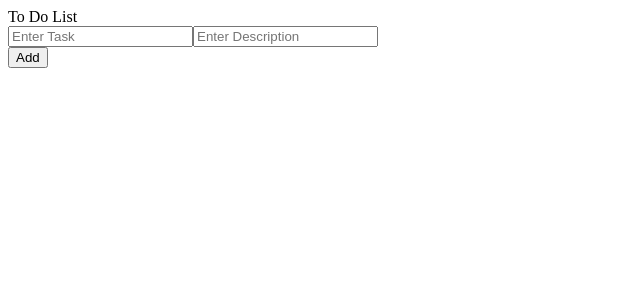
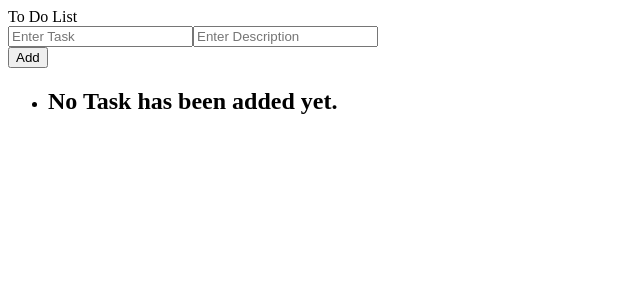
Before and after one commit to sarmadhamdani02/To-Do-App, a Next.js app: page / in a window 1280 px wide. Shown: the top 300 px of the page, without its empty margins (0-640 px from the left). Built offline with nearby package versions, Linux system fonts and the light colour scheme.

Commit message:
added more funcitonality

```diff
--- a/app/globals.css
+++ b/app/globals.css
@@ -67,3 +67,38 @@ button:hover{
 button:active{
   background-color: #4503b0;
 }
+
+.tasks-div{
+  margin: 20px 40px;
+  padding: 20px 40px;
+  border: 1px solid #4503b0;
+  border-radius: 15px;
+  transition: 200ms;
+  color: #111111;
+}
+
+.tasks-div:hover{
+  outline: 2px solid #4503b0;
+}
+
+.task{
+  display: flex;
+  justify-content: space-around;
+  color: #111111;
+  margin: 10px 0;
+  padding: 10px 0;
+  border-radius: 10px;
+}
+
+.task h1{
+  font-weight: 600;
+  color: #222222;
+}
+
+.task h3{
+  color: #555555;
+}
+
+.task:nth-child(2n){
+  background-color: #4503b021;
+}
--- a/app/page.js
+++ b/app/page.js
@@ -1,16 +1,33 @@
 "use client"
 
 import { assetPrefix } from '@/next.config';
-import React, { useState } from 'react'
+import React, { useState } from 'react';
 
 const page = () => {
 
   const [taskName, settaskName] = useState("");
   const [taskDesc, settaskDesc] = useState("");
+  let [taskPanel, settaskPanel] = useState([]);
+  let renderTask = <h2 className=' text-red-600'>No Task has been added yet.</h2>
 
-  const addFunction = () => {
+  if (taskPanel.length > 0) {
+
+
+  renderTask = taskPanel.map((t, i) => { // arguments: target and index repectively
+    return (
+      <div className="task">
+        <h1>{t.taskName}</h1>
+        <h3>{t.taskDesc}</h3>
+      </div>
+    )
+  });
+}
+
+  const addTask = () => {
     settaskName("");
     settaskDesc("");
+
+    settaskPanel([...taskPanel, {taskName, taskDesc}]);
   }
 
     return (
@@ -20,14 +37,20 @@ const page = () => {
         </navbar>
         <div className="main-content">
           <form >
-                <input type="text" placeholder='Enter Task' value= {taskName} onChange={(e) => {
+            <input type="text" placeholder='Enter Task' value={taskName} onChange={(e) => {
               settaskName(e.target.value);
-                }}/>
-                <input type="text" placeholder='Enter Description' value={taskDesc} onChange={() => {
+            }} />
+            <input type="text" placeholder='Enter Description' value={taskDesc} onChange={(e) => {
               settaskDesc(e.target.value);
-                }}/>
+            }} />
           </form>
-			<button onClick={addFunction} className='add-btn'>Add</button>
+          <button onClick={addTask} className='add-btn'>Add</button>
+        </div>
+        <div className="tasks-div">
+          <ul>
+            <li>{renderTask}</li>
+
+          </ul>
         </div>
       </>
     )
```
Lines whose indentation alone changed are shown as unchanged.
